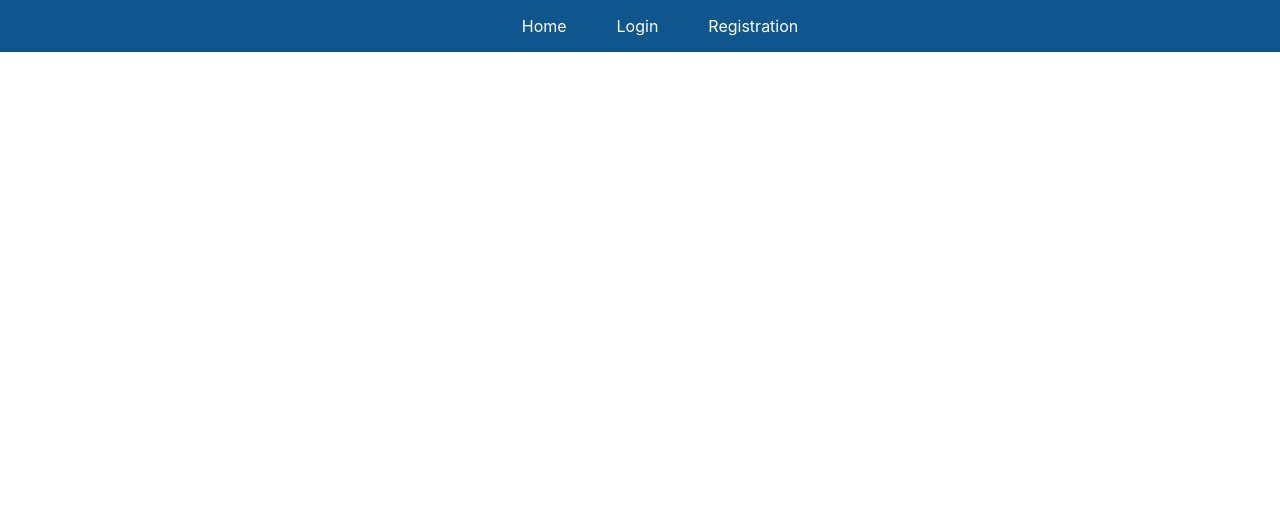
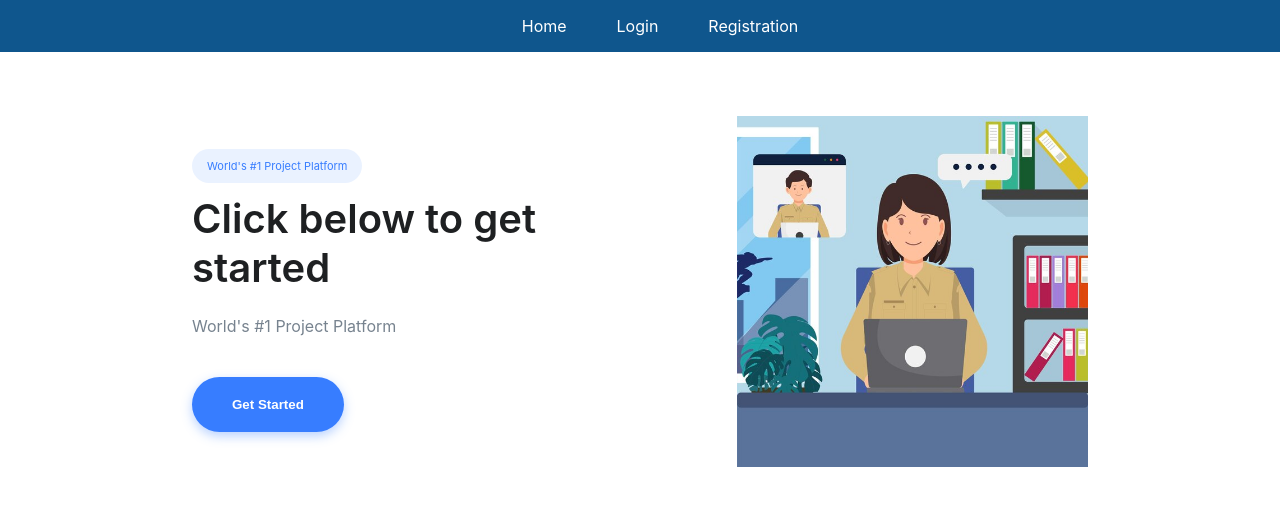
Before and after one commit to Makskuh/ProjectDashboard-users, a React (Create React App) app in the folder client/test-proj/: page / in a window 1280 px wide. Shown: the top 506 px of the page. Built offline with nearby package versions, Linux system fonts and the light colour scheme.

Commit message:
Add main Info component and style

```diff
--- /dev/null
+++ b/client/test-proj/src/components/mainInfo/index.jsx
@@ -0,0 +1,29 @@
+import React from 'react';
+import styles from './mainInfo.module.sass';
+import { Link } from 'react-router-dom';
+
+function MainInfo() {
+  return (
+    <article className={styles.container}>
+      <section className={styles.infoWrapper}>
+        <span className={styles.namingPlatform}>
+          World's #1 Project Platform
+        </span>
+        <h1 className={styles.title}>Click below to get started</h1>
+        <p className={styles.platformInfo}>World's #1 Project Platform</p>
+        <Link to="/project" className={styles.mainInfoLink}>
+          <button className={styles.btnGetStarted}>Get Started</button>
+        </Link>
+      </section>
+      <div className={styles.imageWrapper}>
+        <img
+          src={'./image/work.jpg'}
+          alt="working"
+          className={styles.imgSupportMan}
+        />
+      </div>
+    </article>
+  );
+}
+
+export default MainInfo;
--- /dev/null
+++ b/client/test-proj/src/components/mainInfo/mainInfo.module.sass
@@ -0,0 +1,55 @@
+$baseblue: #377dff
+
+.container
+  display: flex
+  flex-direction: row
+  gap: 200px
+  .infoWrapper
+    align-self: center
+    .namingPlatform
+      font-size: 11px
+      background-color: rgba(55,125,255,.1)
+      color: $baseblue
+      padding: 10px 15px
+      border-radius: 20px
+    .title
+      font-size: 40px
+      font-weight: 600
+      margin: 20px 0 20px
+      color: rgb(30, 32, 34)
+    .platformInfo
+      font-size: 16px
+      line-height: 1.8
+    .btnGetStarted
+      font-weight: 550
+      margin-top: 20px
+      padding: 20px 40px
+      box-shadow: 0 4px 11px rgba(55,125,255,.35)
+      border: none
+      border-radius: 50px
+      color: white
+      background-color: $baseblue
+      transition: all 0.3s ease-in-out
+      &:hover
+        transform: translateY(-5px)
+.mainInfoLink
+  text-decoration: none
+  color: #fff
+.imageWrapper
+  display: block
+  width: 500px
+  .imgSupportMan
+    width: 100%
+
+@media screen and (max-width:1024px)
+  .container
+    display: flex
+    flex-direction: column-reverse
+  .imageWrapper
+    width: 60%
+    align-self: center
+    margin-bottom: 20px
+
+@media screen and (max-width:768px)
+  .imageWrapper
+    width: 60%
--- a/client/test-proj/src/pages/Home/index.jsx
+++ b/client/test-proj/src/pages/Home/index.jsx
@@ -1,9 +1,14 @@
 import React from 'react';
 import Header from '../../components/header';
+import MainInfo from '../../components/mainInfo';
+import styles from './mainPage.module.sass';
 const HomePage = () => {
   return (
     <div>
       <Header />
+      <div className={styles.container}>
+        <MainInfo />
+      </div>
     </div>
   );
 };
--- /dev/null
+++ b/client/test-proj/src/pages/Home/mainPage.module.sass
@@ -0,0 +1,14 @@
+$baseblue: #377dff
+$text-color: #77838f
+
+.container
+  color: $text-color
+  flex-direction: column
+  justify-content: flex-start
+  align-items: center
+  margin: 5% 15% 0
+  position: relative
+
+@media screen and (max-width:1024px)
+  .container
+    margin: 5% 7% 0 7%
```
Also changed, not shown: client/test-proj/public/image/work.jpg (added).
